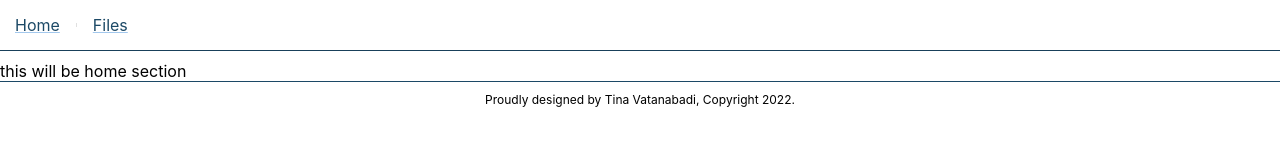
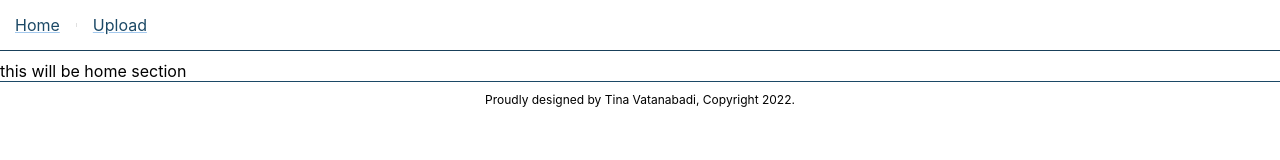
Before and after one commit to Tiinzzy/react-projects, a React (Create React App) app in the folder simple-cost-analysis/: page / in a window 1280 px wide. Shown: the top 160 px of the page. Built offline with nearby package versions, Linux system fonts and the light colour scheme; the HTML template or start-up script is replaced by a standard one.

Commit message:
code cleanup

```diff
--- a/simple-cost-analysis/src/components/Header.js
+++ b/simple-cost-analysis/src/components/Header.js
@@ -26,7 +26,7 @@ class Header extends React.Component {
                 <Box className="HeaderBox">
                     <Link href="/home" style={headerStyle}>Home</Link>
                     <Divider orientation="vertical" variant="middle" flexItem sx={{ ml: 2, mr: 2 }} />
-                    <Link href="/upload-save-display-file" style={headerStyle}> Files</Link>
+                    <Link href="/upload-save-display-file" style={headerStyle}> Upload</Link>
                 </Box>
                 <Divider flexItem sx={{ borderRightWidth: 5 }} color="#1c4966" />
             </>
```
